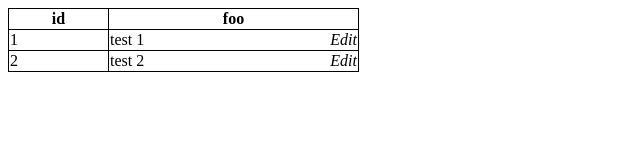
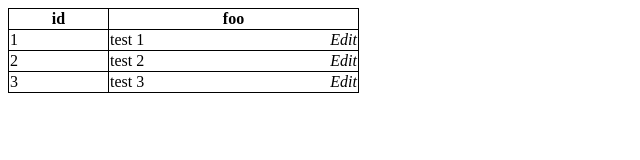
Before and after one commit to fa11enprince/jqEditable, a plain HTML site: page sample/index.html in a window 1280 px wide. Shown: the whole page, without its empty margins (0-640 px from the left). Drawn offline with nearby package versions, Linux system fonts and the light colour scheme.

Commit message:
replace prototype-based class and revised README.md

```diff
--- a/js/jqEditable.js
+++ b/js/jqEditable.js
@@ -1,67 +1,71 @@
 /**
  * JqEditable class
  */
-var JqEditable = function(id_, saveFunc_, cancelFunc_) {
-    // ------
-    // private fields
-    // ------
-    var saveFunc = saveFunc_;
-    var cancelFunc = cancelFunc_;
-    var id = id_;
+function JqEditable(id, saveFunc, cancelFunc) {
+    this._saveFunc = saveFunc;
+    this._cancelFunc = cancelFunc;
+    this._id = id;
+    this._init();
+}
 
-    // ------
-    // private methods
-    // ------
-    var hide = function() {
-        $('#js-jqEditable-editable-' + id).hide();
-        $('#js-jqEditable-editable-buttons-'+ id).hide();
-        $('#js-jqEditable-editable-off-'+ id).show();
+JqEditable.prototype._hide = function() {
+    $('#js-jqEditable-editable-' + this._id).hide();
+    $('#js-jqEditable-editable-buttons-'+ this._id).hide();
+    $('#js-jqEditable-editable-off-'+ this._id).show();
 };
 
-    var save = function() {
-        var value = $('#js-jqEditable-editable-' + id).val();
-        $('#js-jqEditable-edit-value-' + id).text(value);
-        hide();
-        saveFunc(value);
+JqEditable.prototype._save = function() {
+    var value = $('#js-jqEditable-editable-' + this._id).val();
+    $('#js-jqEditable-edit-value-' + this._id).text(value);
+    this._hide();
+    this._saveFunc(value);
 };
 
-    var cancel = function() {
-        hide();
-        cancelFunc();
+JqEditable.prototype._cancel = function() {
+    this._hide();
+    this._cancelFunc();
 };
 
-    var show = function() {
-        $('#js-jqEditable-editable-' + id).show();
-        $('#js-jqEditable-editable-buttons-' + id).show();
-        $('#js-jqEditable-editable-off-'+ id).hide();
+JqEditable.prototype._show = function() {
+    $('#js-jqEditable-editable-' + this._id).show();
+    $('#js-jqEditable-editable-buttons-' + this._id).show();
+    $('#js-jqEditable-editable-off-'+ this._id).hide();
 };
 
-    var makeEditable = function() {
-        $('#js-jqEditable-editable-' + id).val($('#js-jqEditable-edit-value-' + id).text());
-        show();
+JqEditable.prototype._makeEditable = function() {
+    $('#js-jqEditable-editable-' + this._id).val($('#js-jqEditable-edit-value-' + this._id).text());
+    this._show();
 };
 
-    var init = function() {
-        var $target = $('#' + id);
+JqEditable.prototype._init = function() {
+    var $target = $('#' + this._id);
     var textVal = $target.text();
     var html = ''
     + '<div class="jqEditable-component">'
-        + '    <input id="js-jqEditable-editable-' + id + '" class="jqEditable-input-area" value="">'
-        + '    <div id="js-jqEditable-editable-off-'+ id + '">'
-        + '        <i id="js-jqEditable-makeEdit-' + id + '" class="jqEditable-selectable jqEditable-edit-makeEdit">Edit</i>'
-        + '        <span id="js-jqEditable-edit-value-' + id + '" class="jqEdtablie-edit-value">' + textVal + '</span>'
+    + '    <input id="js-jqEditable-editable-' + this._id + '" class="jqEditable-input-area" value="">'
+    + '    <div id="js-jqEditable-editable-off-'+ this._id + '">'
+    + '        <i id="js-jqEditable-makeEdit-' + this._id + '" class="jqEditable-selectable jqEditable-edit-makeEdit">Edit</i>'
+    + '        <span id="js-jqEditable-edit-value-' + this._id + '" class="jqEdtablie-edit-value">' + textVal + '</span>'
     + '    </div>'
     + '</div>'
-        + '<div id="js-jqEditable-editable-buttons-' + id + '" class="jqEditable-buttons">'
-        + '    <button id="js-jqEditable-edit-save-' + id + '" class="jqEditable-buttons-size">&#10003;</button>'
-        + '    <button id="js-jqEditable-edit-cancel-' + id + '" class="jqEditable-buttons-size">&times;</button>'
+    + '<div id="js-jqEditable-editable-buttons-' + this._id + '" class="jqEditable-buttons">'
+    + '    <button id="js-jqEditable-edit-save-' + this._id + '" class="jqEditable-buttons-size">&#10003;</button>'
+    + '    <button id="js-jqEditable-edit-cancel-' + this._id + '" class="jqEditable-buttons-size">&times;</button>'
     + '</div>';
     $target.html(html);  // replace DOM
-        $('#js-jqEditable-edit-save-' + id).on('click', save);
-        $('#js-jqEditable-edit-cancel-' + id).on('click', cancel);
-        $('#js-jqEditable-makeEdit-' + id).on('click', makeEditable);
-        hide();
-    }
+    var self = this;  // prevent replacing this property by JQuery
+    // the below code doesn't not work
+    //$('#js-jqEditable-edit-save-' + this._id).on('click', self._save);
+    //$('#js-jqEditable-edit-cancel-' + this._id).on('click', self._cancel);
+    //$('#js-jqEditable-makeEdit-' + this._id).on('click', self._makeEditable;
+    // this code is valid.
+    $('#js-jqEditable-edit-save-' + this._id).on('click', function() { self._save(); } );
+    $('#js-jqEditable-edit-cancel-' + this._id).on('click', function() { self._cancel(); });
+    $('#js-jqEditable-makeEdit-' + this._id).on('click', function() { self._makeEditable(); });
+    // or you can use bind alternatively
+    //$('#js-jqEditable-edit-save-' + this._id).on('click', function() { this._save(); }.bind(this));
+    //$('#js-jqEditable-edit-cancel-' + this._id).on('click', function() { this._cancel(); }.bind(this));
+    //$('#js-jqEditable-makeEdit-' + this._id).on('click', function() { this._makeEditable(); }.bind(this));
 
-    init();
+    this._hide();
 };
--- a/sample/index.html
+++ b/sample/index.html
@@ -23,8 +23,9 @@ function cancel() {
     console.log("cancel!");
 }
 $(document).ready(function() {
-    JqEditable('id1', save, cancel);
-    JqEditable('id2', save, cancel);
+    for (var i = 0; i < 3; i++) {
+        new JqEditable('id' + (i+1), save, cancel);
+    }
 });
 </script>
 
@@ -50,6 +51,10 @@ $(document).ready(function() {
             <td>2</td>
             <td id="id2">test 2</td>
         </tr>
+        <tr>
+            <td>3</td>
+            <td id="id3">test 3</td>
+        </tr>
     </tbody>
 </table>
 </body>
```
Also changed, not shown: 1 other file. Lines whose indentation alone changed are shown as unchanged.
